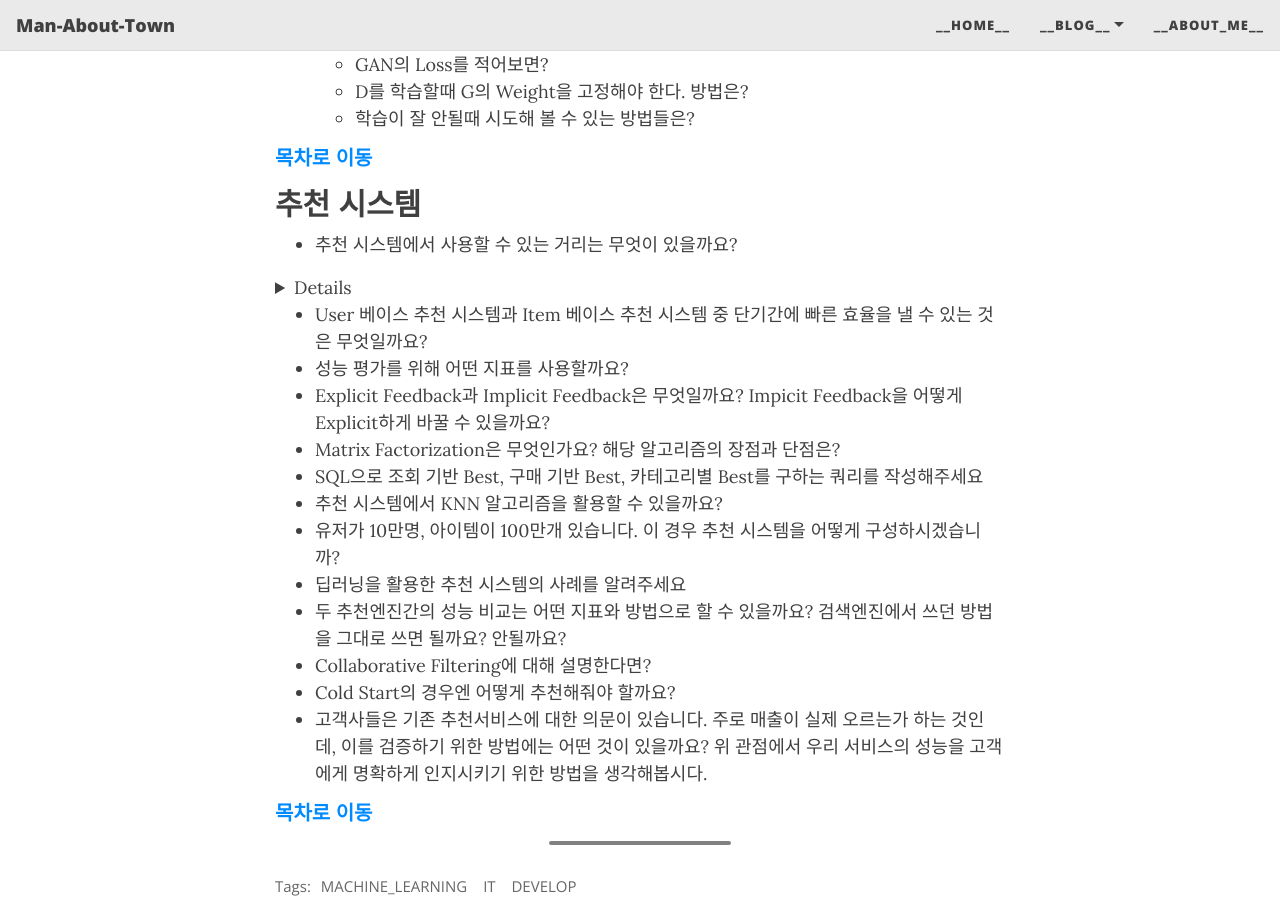
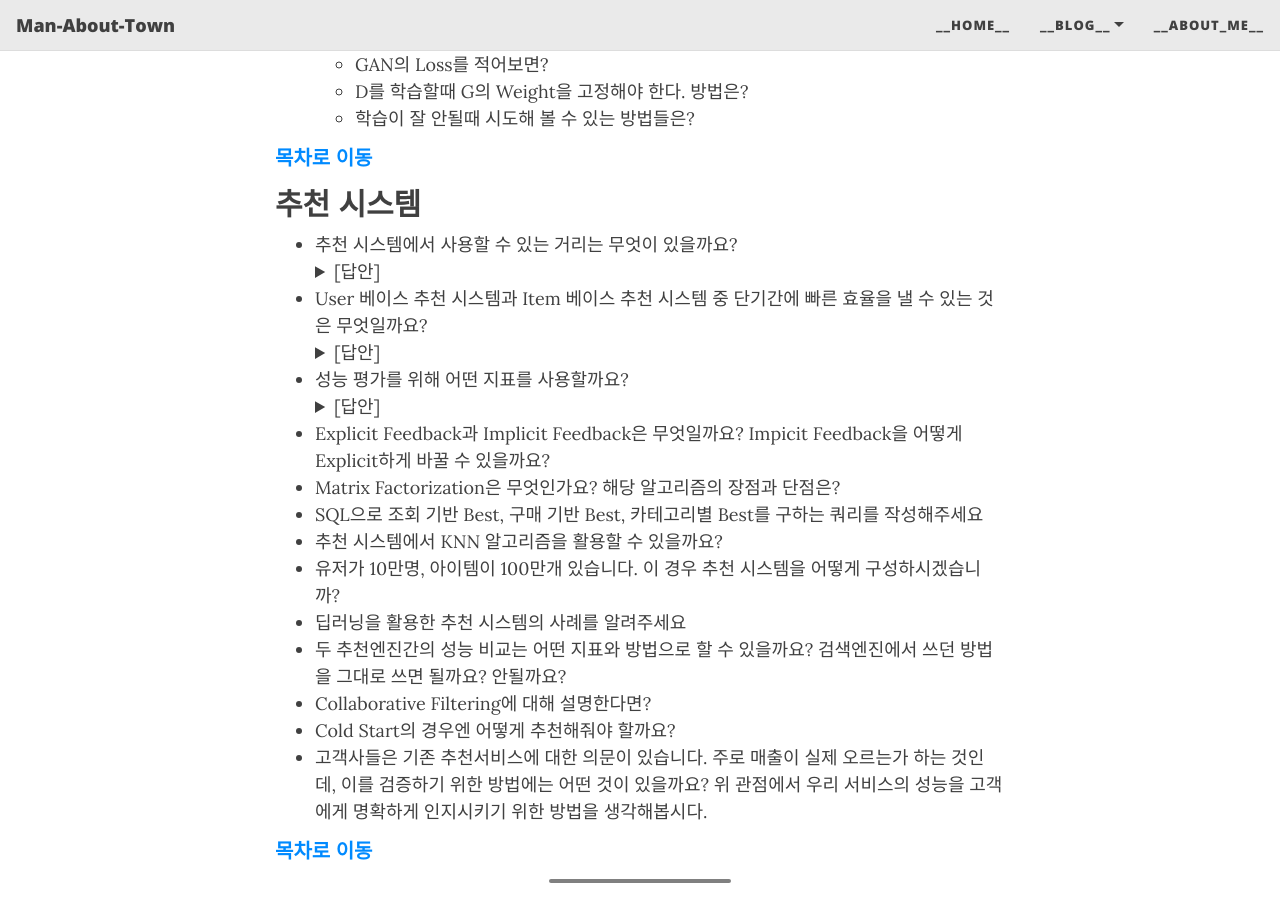
Before and after one commit to YongWookHa/yongwookha.github.io, a Jekyll site: the page built from collections/_MachineLearning/2021-01-29-Interview Question.md, in a window 1280 px wide and 900 px high, scrolled down 10819 px. Built offline with Jekyll 4.4.1, drawn with Linux system fonts in a browser that asks for light colours; nearby versions of some CDN libraries; some web fonts are replaced; formulas are drawn with MathJax 3; comment, search, counter and statistics services are not loaded.

Commit message:
add contents

```diff
--- a/collections/_MachineLearning/2021-01-29-Interview Question.md
+++ b/collections/_MachineLearning/2021-01-29-Interview Question.md
@@ -1166,14 +1166,27 @@ Answer by [YongWook Ha](https://github.com/YongWookHa)
 
 ## 추천 시스템
 - 추천 시스템에서 사용할 수 있는 거리는 무엇이 있을까요?
-<details markdown="1">
+  <details markdown="1">
     <summary>[답안]</summary>
 
     > Recommendation은 주로 top k개의 결과에 대해 평가하는 경우가 많다. Mean Average Precision 또는 Mean Average Recall 등을 이용할 수 있다.
 
   </details>
 - User 베이스 추천 시스템과 Item 베이스 추천 시스템 중 단기간에 빠른 효율을 낼 수 있는 것은 무엇일까요?
+  <details markdown="1">
+    <summary>[답안]</summary>
+
+    > 활동 정보, 선호 정보를 쌓아야하는 User 베이스 추천 시스템보다는 사전 분석이 가능한 Item의 정보 상관 관계를 이용하는 Item 베이스 추천 시스템이 단기간에 효율을 내기에 적합하다.
+
+  </details>
 - 성능 평가를 위해 어떤 지표를 사용할까요?
+  <details markdown="1">
+    <summary>[답안]</summary>
+
+    > MAP(Mean Average Precision)@K : 상위 K개의 추천 결과 중 정답(추천 적합 상품)이 있는가?
+    > MAR(Mean Average Recall)@K : 정답(추천 적합 상품)이 상위 K개의 추천 결과들에 얼마나 있는가?
+
+  </details>
 - Explicit Feedback과 Implicit Feedback은 무엇일까요? Impicit Feedback을 어떻게 Explicit하게 바꿀 수 있을까요?
 - Matrix Factorization은 무엇인가요? 해당 알고리즘의 장점과 단점은?
 - SQL으로 조회 기반 Best, 구매 기반 Best, 카테고리별 Best를 구하는 쿼리를 작성해주세요
```
